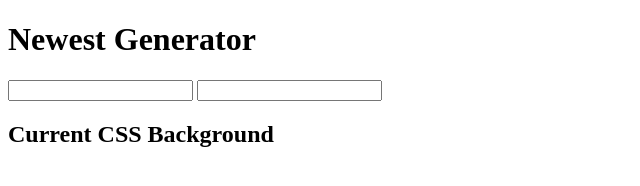
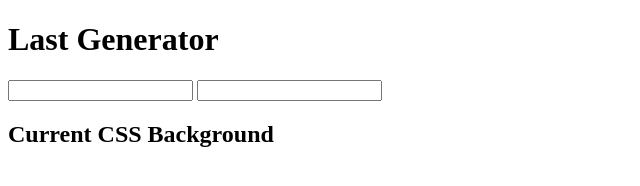
Before and after one commit to StavrosCaptain/background-generator, a plain HTML site: page index.html in a window 1280 px wide. Shown: the whole page, without its empty margins (0-640 px from the left). Drawn offline with Linux system fonts and the light colour scheme.

Commit message:
last background

```diff
--- a/index.html
+++ b/index.html
@@ -8,7 +8,7 @@
     <title>Document</title>
 </head>
 <body id='gradient'>
-    <h1>Newest Generator</h1>
+    <h1>Last Generator</h1>
     <input class="color1">
     <input class="color2">
     <h2>Current CSS Background</h2>
```
